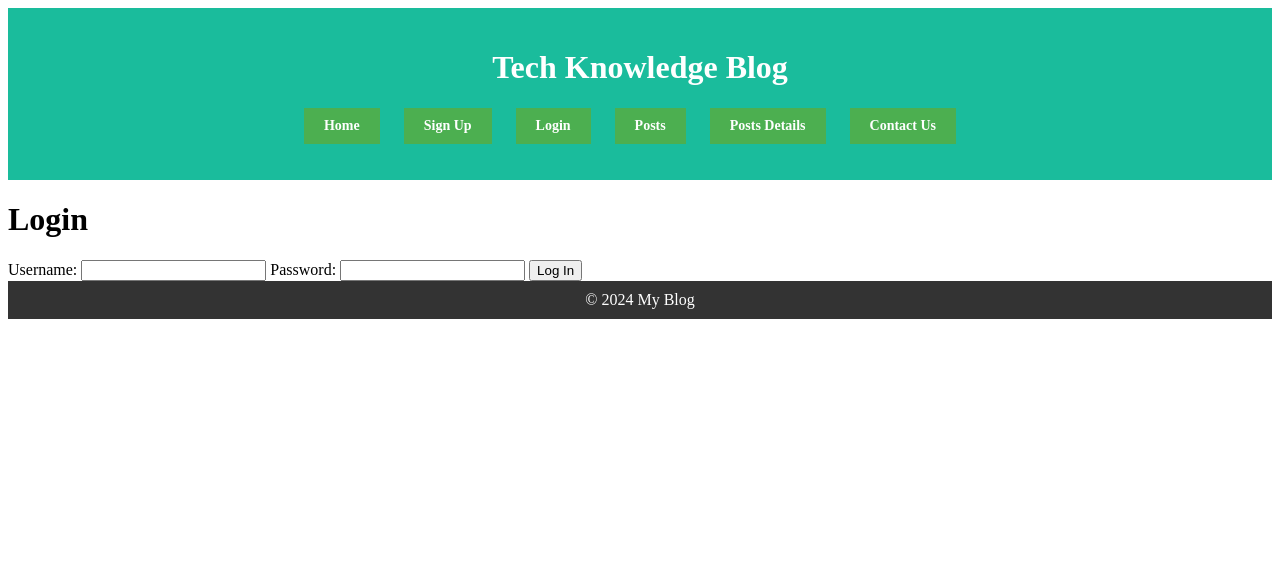
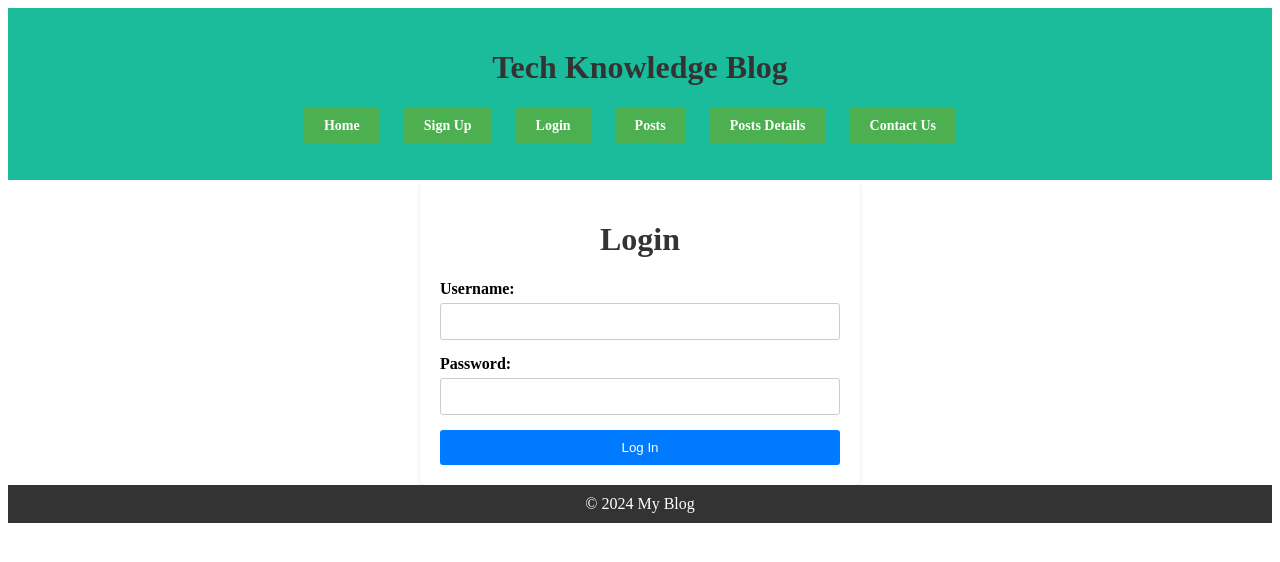
Before and after one commit to Zahid295/Python-API-Project, a Django app: template blog/templates/blog/login.html in a window 1280 px wide. Shown: the top 562 px of the page. Run offline with Django 4.2, Linux system fonts and the light colour scheme; the template is opened without the code that fills it, so the values that code supplies are empty.

Commit message:
Add css styles

```diff
--- a/static/css/styles.css
+++ b/static/css/styles.css
@@ -41,3 +41,58 @@ nav a {
     text-align: center;
     padding: 10px;
 }
+.container {
+    max-width: 400px;
+    margin: 0 auto;
+    padding: 20px;
+    background-color: #fff;
+    border-radius: 5px;
+    box-shadow: 0 2px 4px rgba(0, 0, 0, 0.1);
+}
+
+/* Heading styles */
+h1 {
+    text-align: center;
+    color: #333;
+}
+
+/* Form styles */
+form {
+    display: flex;
+    flex-direction: column;
+}
+
+/* Label styles */
+label {
+    font-weight: bold;
+    margin-bottom: 5px;
+}
+
+/* Input styles */
+input {
+    padding: 10px;
+    margin-bottom: 15px;
+    border: 1px solid #ccc;
+    border-radius: 3px;
+}
+
+/* Button styles */
+button {
+    background-color: #007bff;
+    color: #fff;
+    border: none;
+    padding: 10px;
+    border-radius: 3px;
+    cursor: pointer;
+}
+
+/* Link styles */
+a {
+    color: #007bff;
+    text-decoration: none;
+}
+
+/* Hover effect for links */
+a:hover {
+    text-decoration: underline;
+}
```
